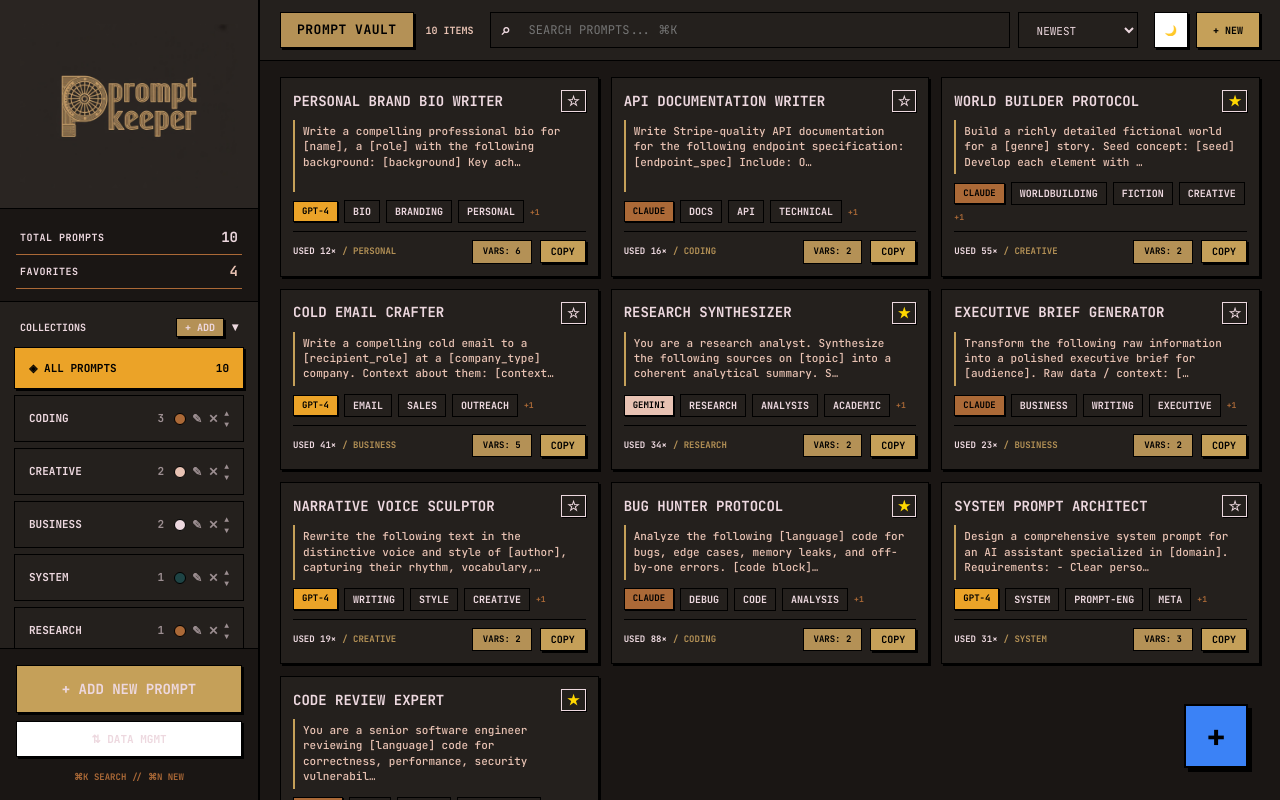
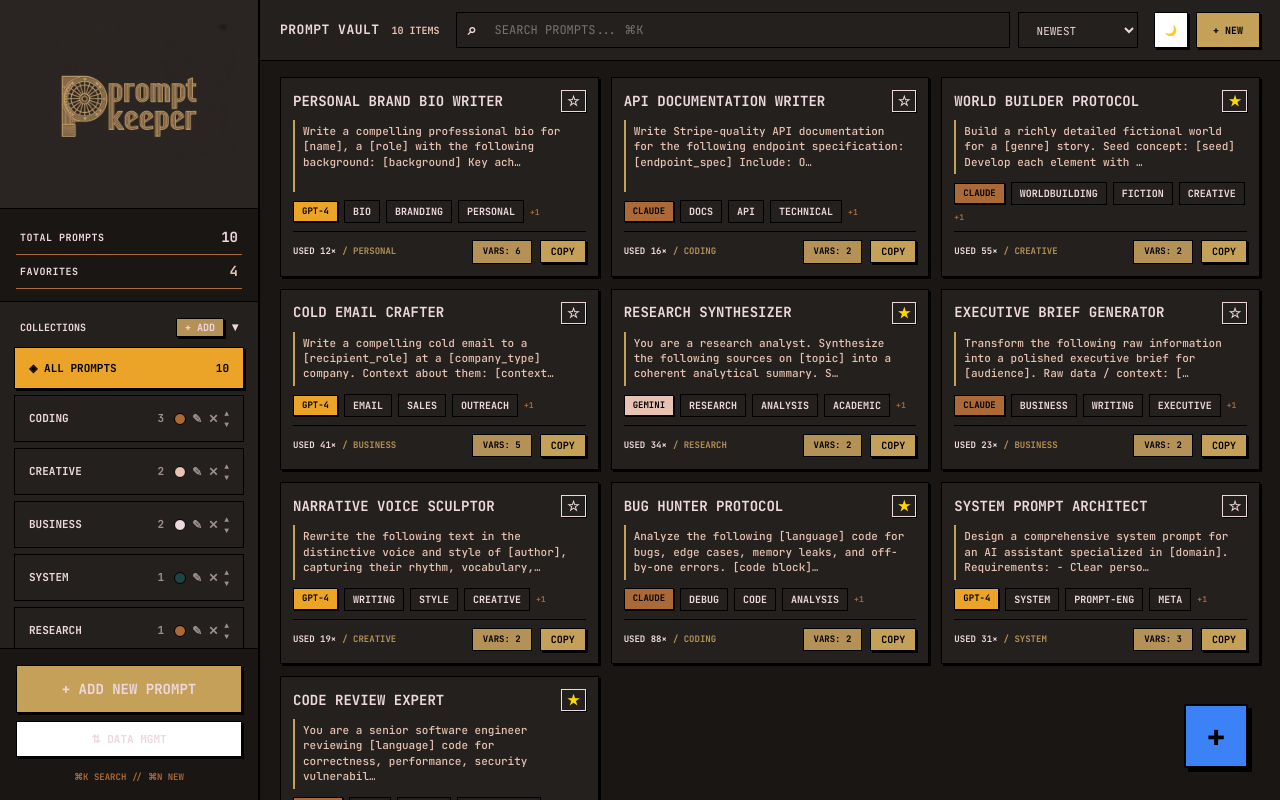
Before and after one commit to adnan911/promptKeeper, a React (Vite) app: page / in a window 1280 px wide. Built offline with nearby package versions, Linux system fonts and the light colour scheme; a web font is replaced by a local one.

Commit message:
Removed boxed style from collection title in toolbar

```diff
--- a/src/App.jsx
+++ b/src/App.jsx
@@ -293,19 +293,9 @@
         }}>
           {/* Collection Info */}
           <div style={{ display: 'flex', alignItems: 'center', gap: 12 }}>
-            <div style={{
-              background: catFilter === 'All' ? 'var(--accent)' : (categoryColors[catFilter] || categoryColors['All']),
-              padding: '6px 16px',
-              border: 'var(--nb-border-sm)',
-              boxShadow: '2px 2px 0px 0px #000',
-              display: 'inline-flex',
-              alignItems: 'center',
-              height: 36
-            }}>
-              <span className="ft" style={{ fontSize: 13, fontWeight: 900, color: '#000', textTransform: 'uppercase', letterSpacing: 0.5 }}>
-                {catFilter === 'All' ? 'PROMPT VAULT' : catFilter}
-              </span>
-            </div>
+            <span className="ft" style={{ fontSize: 13, fontWeight: 900, color: 'var(--text)', textTransform: 'uppercase', letterSpacing: 0.5 }}>
+              {catFilter === 'All' ? 'PROMPT VAULT' : catFilter}
+            </span>
             <span style={{ fontSize: 10, color: 'var(--text-sub)', fontWeight: 800, whiteSpace: 'nowrap' }}>
               {filtered.length} ITEMS
             </span>
```
